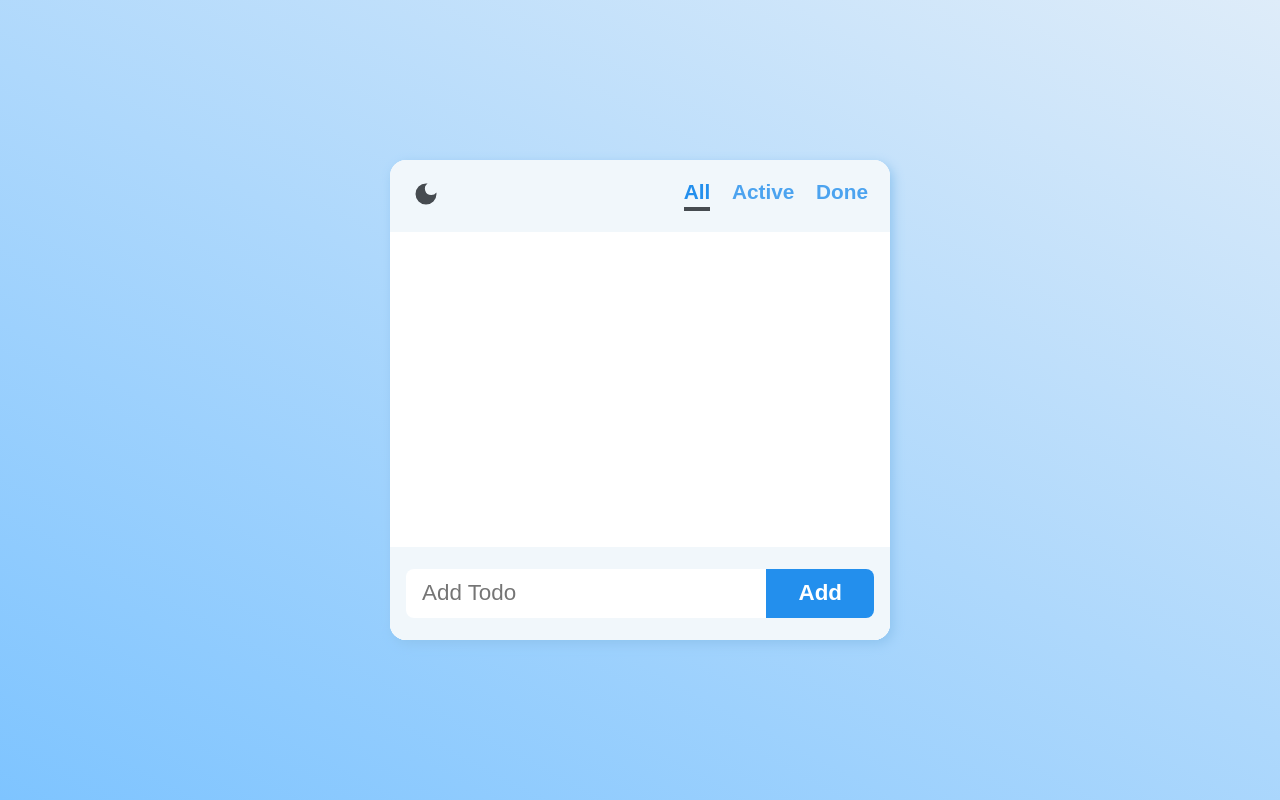
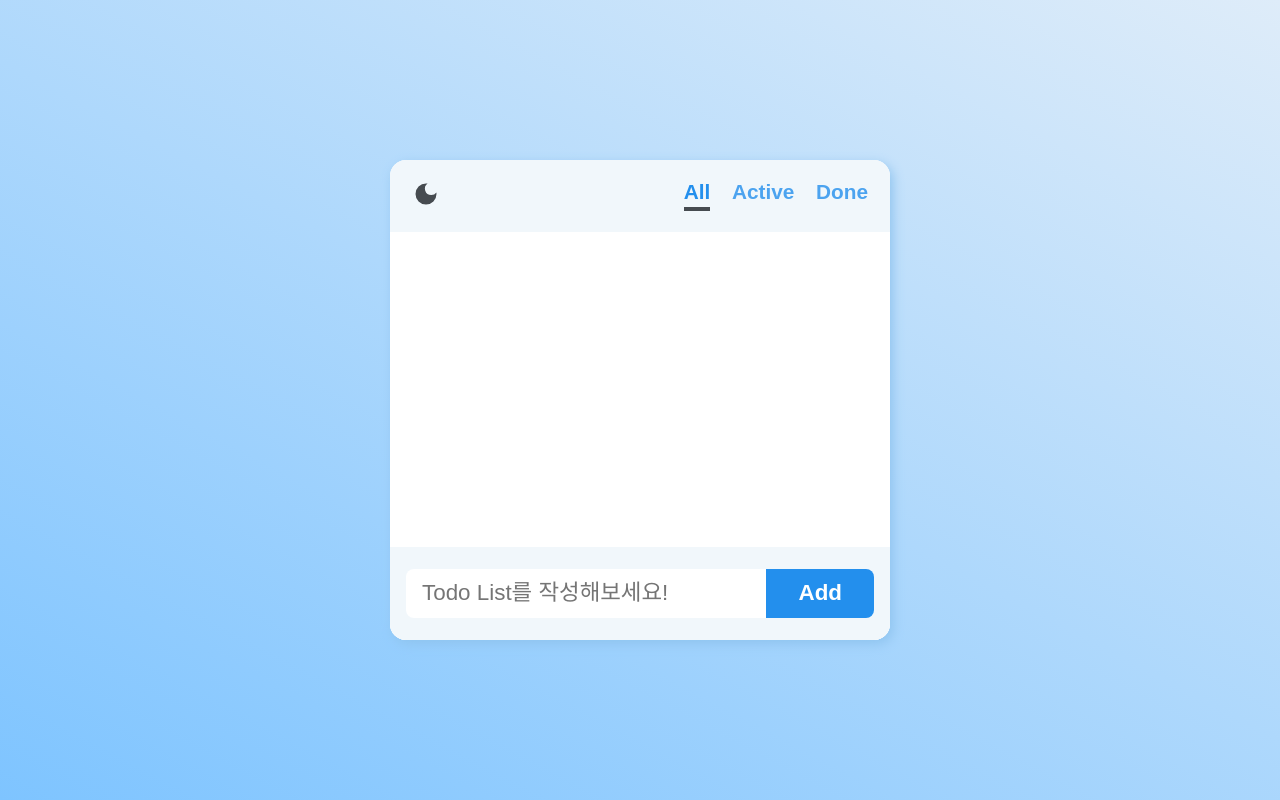
Before and after one commit to dazzel3/react-todo-dream-coding, a React (Create React App) app: page / in a window 1280 px wide. Built offline with nearby package versions, Linux system fonts and the light colour scheme.

Commit message:
feat: change input placeholder

```diff
--- a/src/components/AddTodo/AddTodo.jsx
+++ b/src/components/AddTodo/AddTodo.jsx
@@ -23,7 +23,7 @@ export default function AddTodo({ onAdd }) {
       <input
         className={styles.input}
         type='text'
-        placeholder='Add Todo'
+        placeholder='Todo List를 작성해보세요!'
         value={text}
         onChange={handleChange}
       />
```
